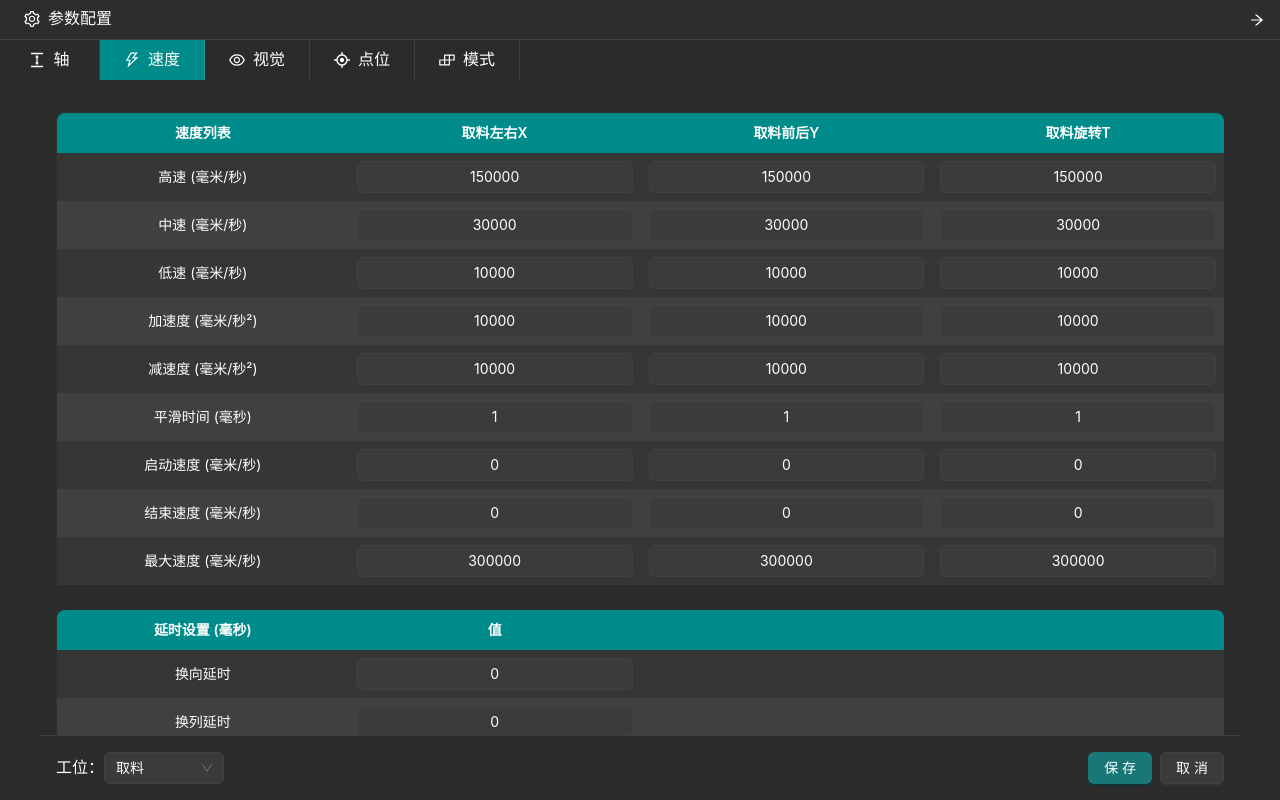
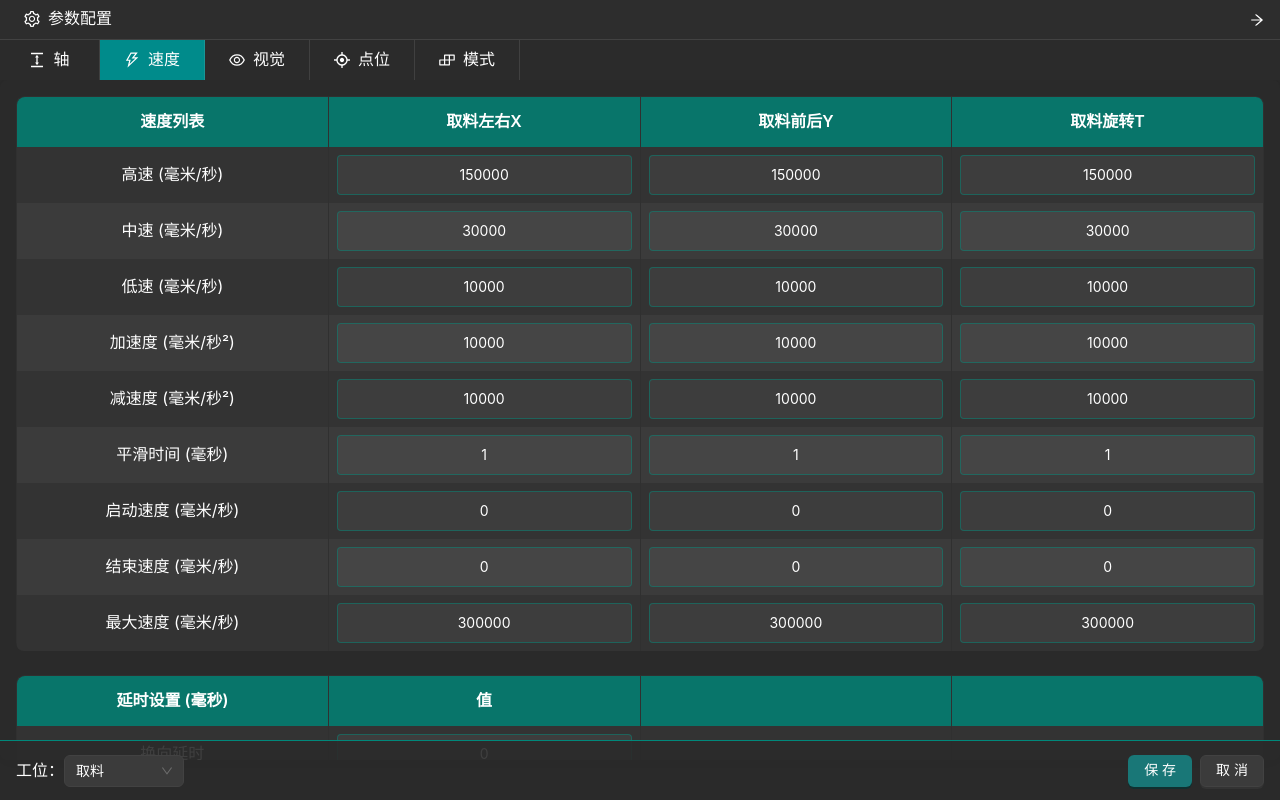
Before and after one commit to PykeW/bankakongzhi, a React (Vite) app: page / in a window 1280 px wide. Both pictures are taken after a click on the element "速度". Built offline with nearby package versions, Linux system fonts and the light colour scheme.

Commit message:
调整页面布局样式

```diff
--- a/src/components/SpeedConfig.css
+++ b/src/components/SpeedConfig.css
@@ -1,19 +1,36 @@
+body {
+  margin: 0;
+  padding: 0;
+  background: #2b2b2b;
+  color: #fff;
+  font-family: Arial, sans-serif;
+}
+
+.container {
+  max-width: 1400px;
+  margin: 0 auto;
+  padding: 0 16px;
+}
+
 .speed-config {
-  padding: 16px;
-  background: #2b2b2b;
+  background: rgba(43, 43, 43, 0.9);
   min-height: 100vh;
-  color: #fff;
   display: flex;
-  justify-content: center;
+  flex-direction: column;
+  align-items: center;
+  overflow: hidden;
 }
 
 .speed-config .ant-card {
-  background: #2b2b2b;
+  background: rgba(43, 43, 43, 0.9);
   border: none;
-  box-shadow: 0 2px 8px rgba(0, 0, 0, 0.1);
-  border-radius: 0 !important;
+  box-shadow: 0 4px 12px rgba(0, 0, 0, 0.2);
+  border-radius: 8px;
   width: 100%;
-  max-width: 1200px;
+  margin: 0 20px;
+  flex-grow: 1;
+  overflow-y: auto;
+  max-height: calc(100vh - 120px);
 }
 
 .speed-config .ant-card-body {
@@ -24,33 +41,38 @@
   background: transparent;
   color: #fff;
   overflow: hidden;
-  border-radius: 0 !important;
+  border-radius: 8px;
   width: 100%;
   table-layout: fixed;
 }
 
 .speed-config .ant-table-thead > tr > th {
-  background: #008B8B !important;
-  color: #fff !important;
-  border: none !important;
+  background: rgba(0, 137, 123, 0.8);
+  color: #fff;
+  border: none;
   padding: 8px 16px;
-  height: 40px;
-  font-size: 14px;
-  text-align: center !important;
+  height: 50px;
+  font-size: 16px;
+  text-align: center;
 }
 
 .speed-config .ant-table-tbody > tr > td {
-  background: #404040 !important;
-  border: none !important;
+  background: rgba(64, 64, 64, 0.8);
+  border: none;
   padding: 8px 16px;
-  height: 40px;
-  font-size: 14px;
+  height: 50px;
+  font-size: 16px;
   color: #fff;
-  text-align: center !important;
+  text-align: center;
+  transition: background 0.3s ease;
+}
+
+.speed-config .ant-table-tbody > tr:hover > td {
+  background: rgba(255, 255, 255, 0.05);
 }
 
 .speed-config .ant-table-tbody > tr:nth-child(odd) > td {
-  background: #363636 !important;
+  background: rgba(54, 54, 54, 0.8);
 }
 
 .delay-table {
@@ -59,32 +81,64 @@
   table-layout: fixed;
 }
 
-/* 底部效果 */
-.bottom-effect {
-  margin-top: 24px;
-  padding: 16px;
-  background: #2b2b2b;
-  color: #fff;
-  text-align: center;
-  font-size: 14px;
-  border-top: 1px solid #404040;
-}
-
 .bottom-controls {
   display: flex;
   justify-content: space-between;
   align-items: center;
   padding: 16px;
-  background: #2b2b2b;
-  border-top: 1px solid #404040;
-  position: fixed;
-  bottom: 0;
+  background: rgba(43, 43, 43, 0.9);
+  border-top: 1px solid #00897B;
   width: 100%;
-  max-width: 1200px;
   margin-left: auto;
   margin-right: auto;
+  height: 60px;
+  z-index: 1000;
+  position: relative;
+  margin-top: -20px;
 }
 
 .speed-config .ant-input {
+  background: rgba(255, 255, 255, 0.05);
+  border: 1px solid rgba(0, 137, 123, 0.5);
+  border-radius: 4px;
+  color: #fff;
+  font-size: 14px;
+  padding: 8px 12px;
+  width: 100%;
+  transition: all 0.3s ease;
+  outline: none;
   text-align: center;
 }
+
+.speed-config .ant-input:focus {
+  border-color: #26A69A;
+  box-shadow: 0 0 0 2px rgba(38, 166, 154, 0.2);
+  background: rgba(255, 255, 255, 0.15);
+}
+
+.speed-config .ant-input:hover {
+  border-color: #26A69A;
+  background: rgba(255, 255, 255, 0.12);
+}
+
+.speed-config .ant-input-number-handler-wrap {
+  opacity: 1;
+}
+
+.speed-config .ant-input-number-handler {
+  height: 30px;
+  cursor: pointer;
+}
+
+.speed-config .ant-card::-webkit-scrollbar {
+  width: 8px;
+}
+
+.speed-config .ant-card::-webkit-scrollbar-thumb {
+  background-color: #00897B;
+  border-radius: 4px;
+}
+
+.speed-config .ant-card::-webkit-scrollbar-track {
+  background-color: rgba(255, 255, 255, 0.1);
+}
```
